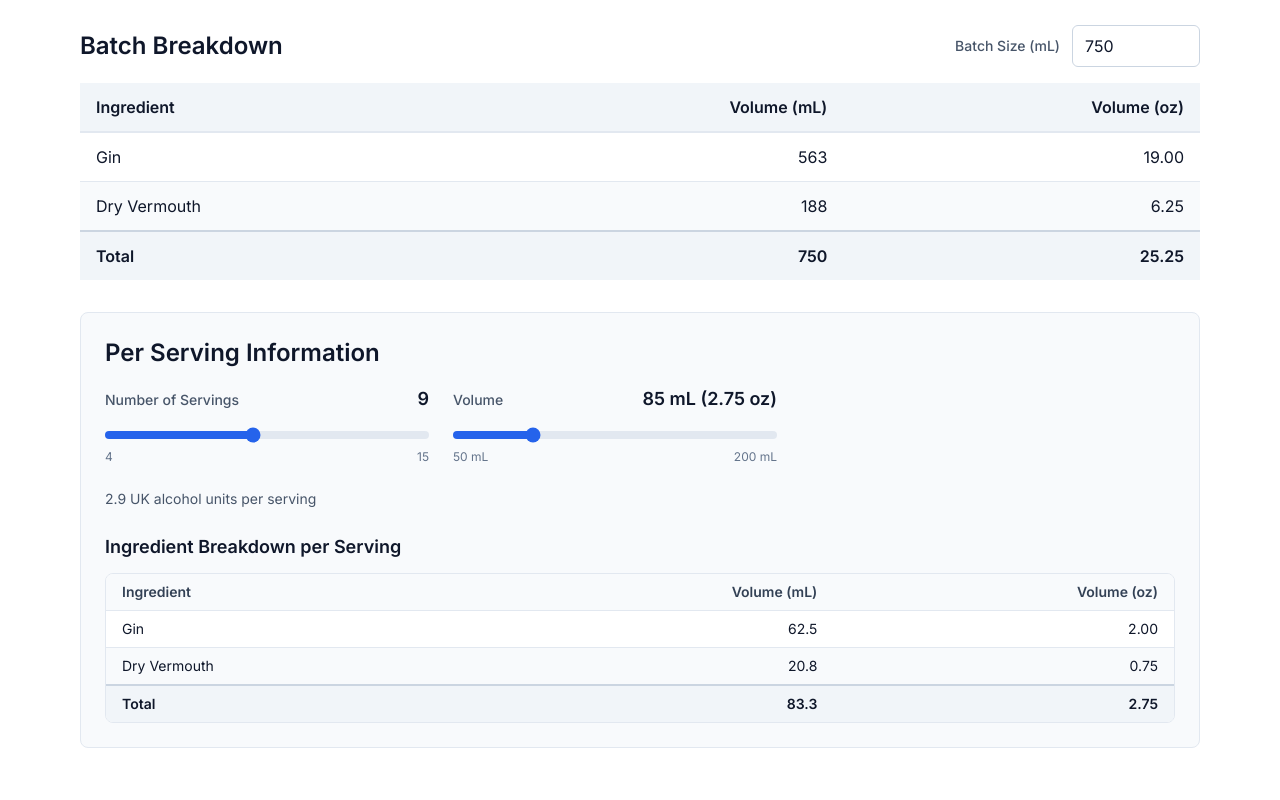
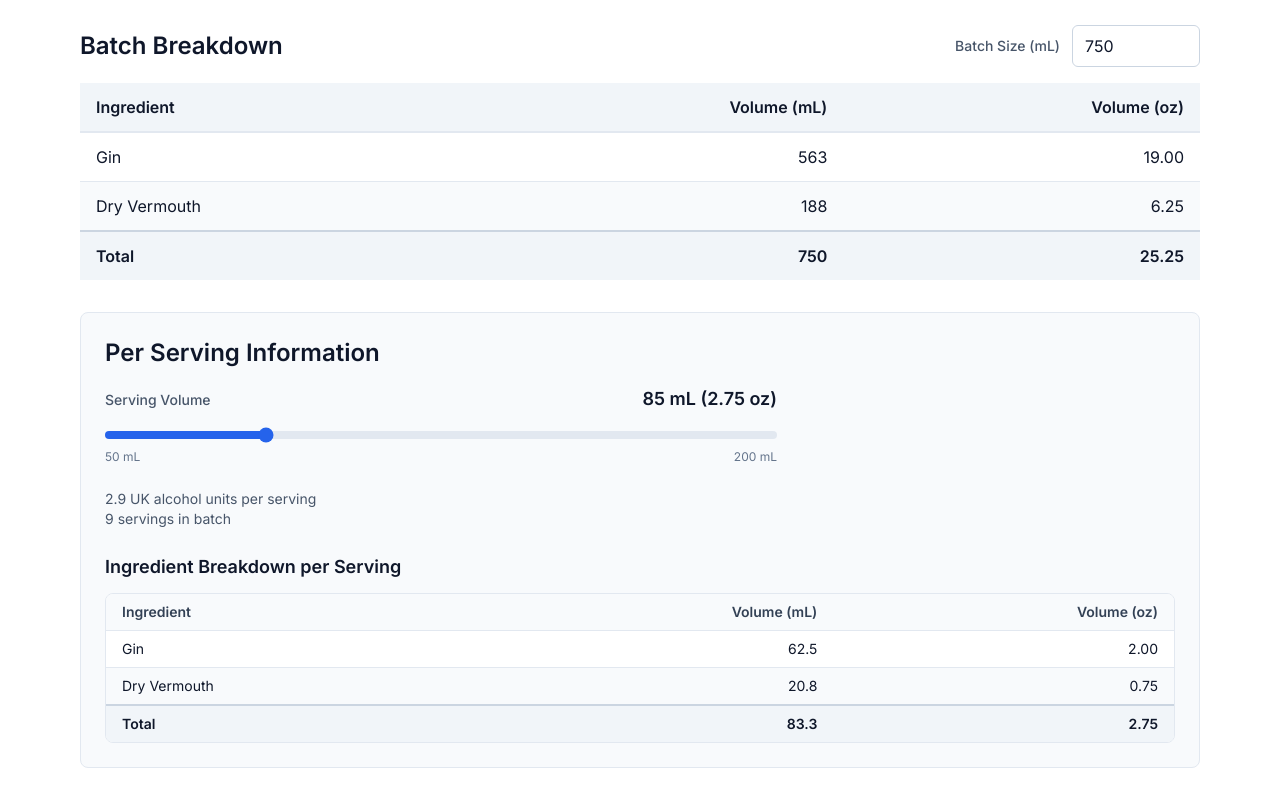
Before and after one commit to gialup03/freezer-cocktail-batch-calculator, a React (Vite) app: page / in a window 1280 px wide. Shown: the part 851-1651 px from the top of the page. Built offline with nearby package versions, Linux system fonts and the light colour scheme.

Commit message:
Remove servings slider, display servings count below serving volume

```diff
--- a/src/components/ServingInfo.tsx
+++ b/src/components/ServingInfo.tsx
@@ -26,36 +26,23 @@ export function ServingInfo({ batchSizeMl, finalAbv, calculations, columnVisibil
   };
 
   const defaultVolume = calculateDefaultVolume();
-  const defaultServings = Math.round(batchSizeMl / defaultVolume);
 
-  const [servingsCount, setServingsCount] = useState(defaultServings);
   const [servingVolumeMl, setServingVolumeMl] = useState(defaultVolume);
 
   // Update serving size when defaultServingSizeMl changes (from recipe selection)
   useEffect(() => {
     if (defaultServingSizeMl !== undefined) {
       setServingVolumeMl(defaultServingSizeMl);
-      setServingsCount(Math.round(batchSizeMl / defaultServingSizeMl));
     }
-  }, [defaultServingSizeMl, batchSizeMl]);
+  }, [defaultServingSizeMl]);
 
-  // Calculate min and max servings based on 200ml max serving and 50ml min serving
-  const minServings = Math.ceil(batchSizeMl / 200);
-  const maxServings = Math.floor(batchSizeMl / 50);
-
-  const handleServingsChange = (value: number) => {
-    if (value > 0) {
-      const roundedValue = Math.round(value);
-      setServingsCount(roundedValue);
-      setServingVolumeMl(Math.round(batchSizeMl / roundedValue));
-    }
-  };
+  // Calculate servings count based on serving volume
+  const servingsCount = Math.round(batchSizeMl / servingVolumeMl);
 
   const handleVolumeChange = (value: number) => {
     if (value > 0) {
       const roundedVolume = Math.round(value);
       setServingVolumeMl(roundedVolume);
-      setServingsCount(Math.round(batchSizeMl / roundedVolume));
     }
   };
 
@@ -87,38 +74,10 @@ export function ServingInfo({ batchSizeMl, finalAbv, calculations, columnVisibil
     <div className="bg-slate-50 border border-slate-200 rounded-lg p-6">
       <h2 className="text-2xl font-semibold text-slate-900 mb-4">Per Serving Information</h2>
 
-      <div className="mb-6">
-        <div className="grid grid-cols-1 md:grid-cols-2 gap-6 max-w-2xl">
-          <div>
+      <div className="mb-6 max-w-2xl">
         <div className="flex justify-between items-baseline mb-2">
           <label className="text-sm font-medium text-slate-600">
-                Number of Servings
-              </label>
-              <span className="text-lg font-semibold text-slate-900">
-                {Math.round(servingsCount)}
-              </span>
-            </div>
-            <input
-              type="range"
-              min={minServings}
-              max={maxServings}
-              step="1"
-              value={Math.round(servingsCount)}
-              onChange={(e) => handleServingsChange(parseFloat(e.target.value))}
-              className="w-full h-2 bg-slate-200 rounded-lg appearance-none cursor-pointer accent-blue-600"
-              style={{
-                background: `linear-gradient(to right, #2563eb 0%, #2563eb ${((Math.round(servingsCount) - minServings) / (maxServings - minServings)) * 100}%, #e2e8f0 ${((Math.round(servingsCount) - minServings) / (maxServings - minServings)) * 100}%, #e2e8f0 100%)`
-              }}
-            />
-            <div className="flex justify-between text-xs text-slate-500 mt-1">
-              <span>{minServings}</span>
-              <span>{maxServings}</span>
-            </div>
-          </div>
-          <div>
-            <div className="flex justify-between items-baseline mb-2">
-              <label className="text-sm font-medium text-slate-600">
-                Volume
+            Serving Volume
           </label>
           <span className="text-lg font-semibold text-slate-900">
             {Math.round(servingVolumeMl)} mL ({roundToQuarterOz(servingVolumeMl / 29.5735).toFixed(2)} oz)
@@ -141,12 +100,13 @@ export function ServingInfo({ batchSizeMl, finalAbv, calculations, columnVisibil
           <span>200 mL</span>
         </div>
       </div>
-        </div>
-      </div>
 
       <div className="mb-6 max-w-2xl">
         <p className="text-sm text-slate-600">
           {ukUnitsPerServing.toFixed(1)} UK alcohol units per serving
+        </p>
+        <p className="text-sm text-slate-600">
+          {Math.round(servingsCount)} servings in batch
         </p>
       </div>
 
```
Lines whose indentation alone changed are shown as unchanged.
